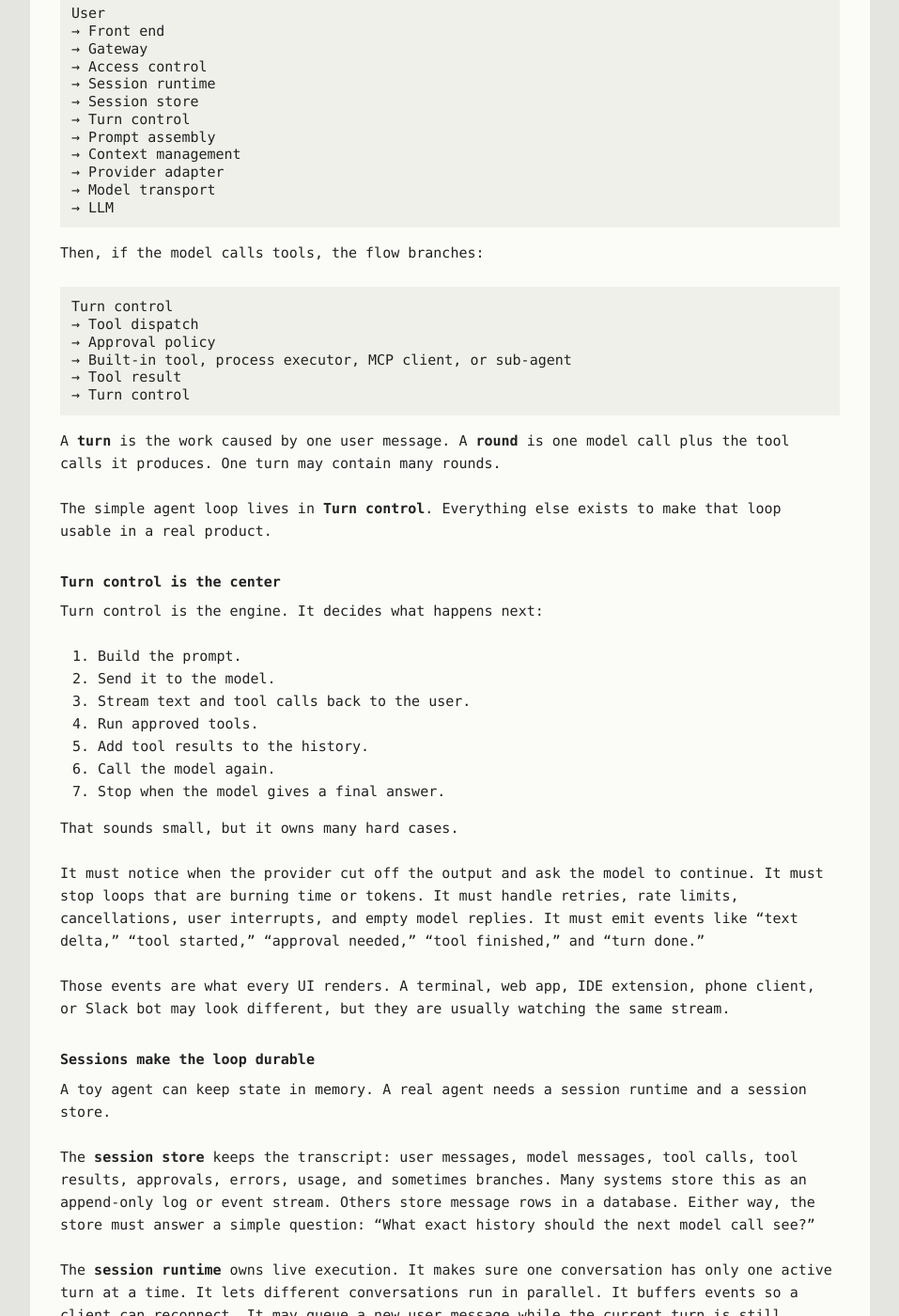
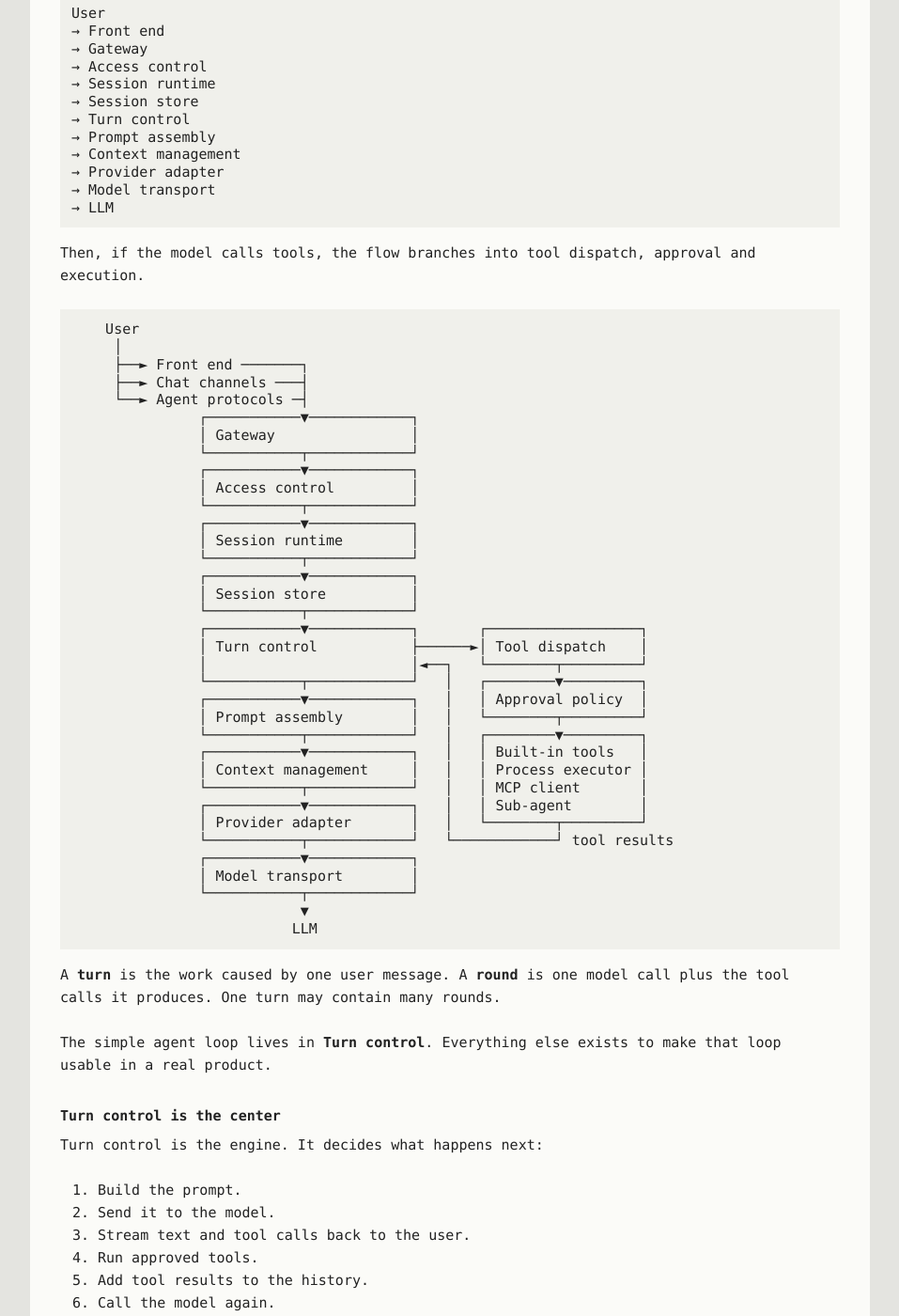
Before and after one commit to the-guish/the-dog-ate-my-typewriter, a Jekyll site: the page built from _posts/2026-11-02-the-common-anatomy-of-open-source-agents.md, in a window 1280 px wide and 1400 px high, scrolled down 758 px. Shown: the whole window at 94% size, without its empty margins (161-1118 px from the left). Built offline with Jekyll 4.4.1, drawn with Linux system fonts in a browser that asks for light colours; our own code applies the rules of GitHub Pages for plain Markdown files; some of the changed text lies outside the part shown.

Commit message:
diagrams back
Signed-off-by: Luis Castro <dev@guish.in>

````diff
--- a/_posts/2026-11-02-the-common-anatomy-of-open-source-agents.md
+++ b/_posts/2026-11-02-the-common-anatomy-of-open-source-agents.md
@@ -31,15 +31,45 @@
 → LLM
 ```
 
-Then, if the model calls tools, the flow branches:
+Then, if the model calls tools, the flow branches into tool dispatch, approval and execution.
 
-```text
-Turn control
-→ Tool dispatch
-→ Approval policy
-→ Built-in tool, process executor, MCP client, or sub-agent
-→ Tool result
-→ Turn control
+
+```
+    User
+     │
+     ├──► Front end ───────┐
+     ├──► Chat channels ───┤
+     └──► Agent protocols ─┤
+               ┌───────────▼────────────┐
+               │ Gateway                │
+               └───────────┬────────────┘
+               ┌───────────▼────────────┐
+               │ Access control         │
+               └───────────┬────────────┘
+               ┌───────────▼────────────┐
+               │ Session runtime        │
+               └───────────┬────────────┘
+               ┌───────────▼────────────┐
+               │ Session store          │
+               └───────────┬────────────┘
+               ┌───────────▼────────────┐       ┌──────────────────┐
+               │ Turn control           ├──────►│ Tool dispatch    │
+               │                        │◄──┐   └────────┬─────────┘
+               └───────────┬────────────┘   │   ┌────────▼─────────┐
+               ┌───────────▼────────────┐   │   │ Approval policy  │
+               │ Prompt assembly        │   │   └────────┬─────────┘
+               └───────────┬────────────┘   │   ┌────────▼─────────┐
+               ┌───────────▼────────────┐   │   │ Built-in tools   │
+               │ Context management     │   │   │ Process executor │
+               └───────────┬────────────┘   │   │ MCP client       │
+               ┌───────────▼────────────┐   │   │ Sub-agent        │
+               │ Provider adapter       │   │   └────────┬─────────┘
+               └───────────┬────────────┘   └────────────┘ tool results
+               ┌───────────▼────────────┐
+               │ Model transport        │
+               └───────────┬────────────┘
+                           ▼
+                          LLM
 ```
 
 A **turn** is the work caused by one user message. A **round** is one model call plus the tool calls it produces. One turn may contain many rounds.
@@ -148,6 +178,42 @@
 
 The same architecture can run in very different process layouts.
 
+```
+ 1. ONE PROCESS                        2. A LOCAL SERVER AND ITS CLIENTS
+
+ ┌────────────────────────────┐        ┌─────────────┐   ┌──────────────────┐
+ │ Front end, agent loop,     │        │ Terminal UI │   │ Desktop app, IDE,│
+ │ tools                      │        └──────┬──────┘   │ web app, phone   │
+ └─────────────┬──────────────┘               │          └───────┬──────────┘
+ ┌─────────────▼──────────────┐               └────────┬─────────┘
+ │ Child processes:           │           ┌────────────▼───────────┐
+ │ shells, MCP servers        │           │ Server or daemon:      │
+ └────────────────────────────┘           │ sessions, turns, tools │
+                                          └────────────┬───────────┘
+                                          ┌────────────▼───────────┐
+                                          │ Child processes,       │
+                                          │ sandbox                │
+                                          └────────────────────────┘
+
+
+ 3. REPLICAS WITH SHARED STATE         4. EXECUTION ELSEWHERE
+
+          ┌──────────┐                 ┌────────────────────────┐
+          │ Browsers │                 │ Server: the model loop │
+          └────┬─────┘                 └─────┬──────────────────┘
+      ┌────────┴────────┐                    ├──► Container per conversation
+ ┌────▼──────┐    ┌─────▼─────┐              │
+ │ Replica 1 │    │ Replica N │              ├──► Remote executor or dev box
+ └────┬──────┘    └─────┬─────┘              │
+      ├─────────────────┤                    └──► The user's device or browser
+      │                 │
+ ┌────▼───────────┐ ┌───▼───────────┐
+ │ Redis: pub/sub,│ │ Database:     │
+ │ stream buffers,│ │ conversations │
+ │ jobs           │ └───────────────┘
+ └────────────────┘
+```
+
 ### 1. One process
 
 A terminal agent can put the UI, session, turn loop, and tools in one process. This is simple, fast, and easy to debug. It is good for scripts and CI.
````
